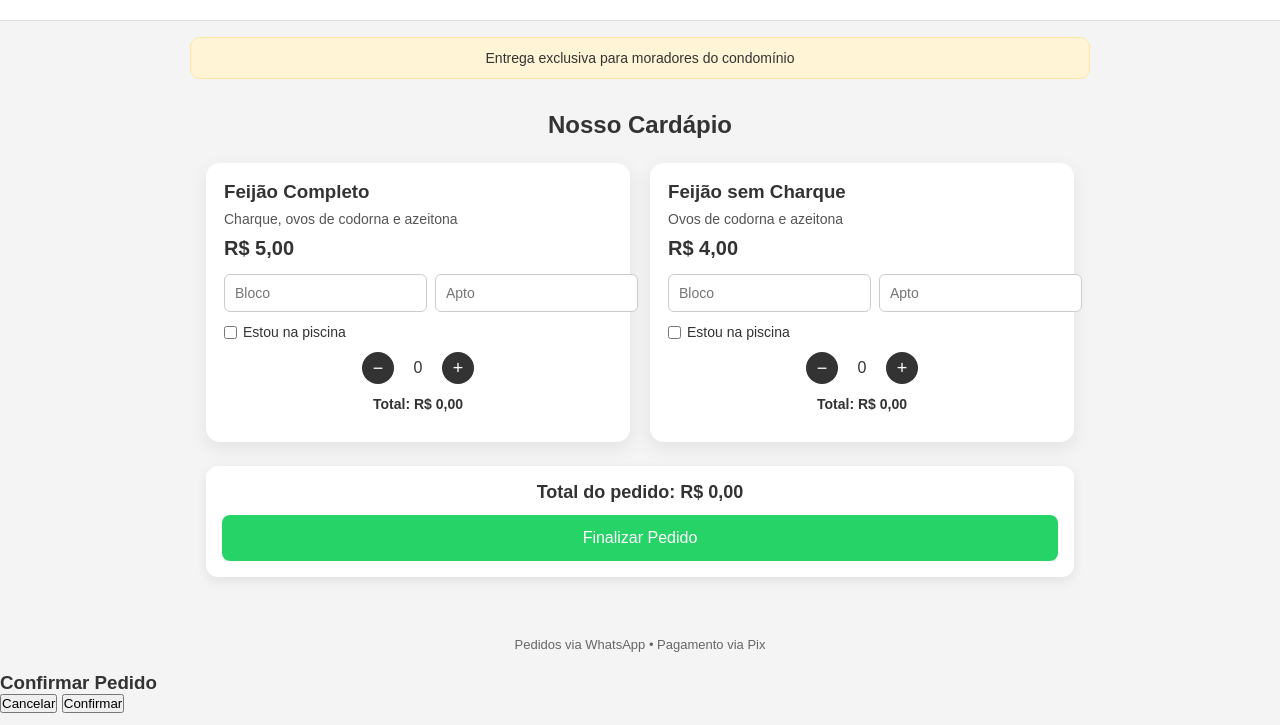
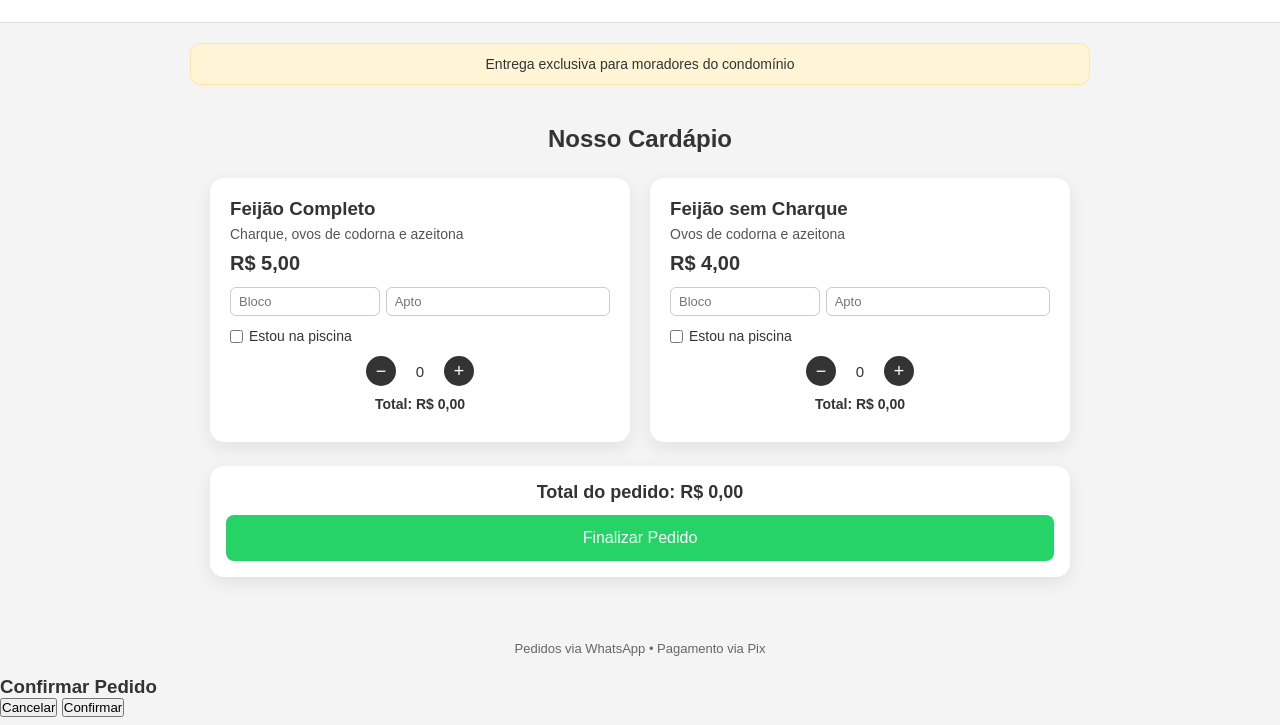
Before and after one commit to brcdev-back/caldinho-da-casa, a plain HTML site: page index.html in a window 1280 px wide. Shown: the part 75-800 px from the top of the page. Drawn offline with Linux system fonts and the light colour scheme; files that its build step writes are made by us from their sources; files whose address does not match are found by name.

Commit message:
Update style.css

```diff
--- a/assets/css/style.css
+++ b/assets/css/style.css
@@ -13,9 +13,9 @@ body {
 
 /* TOPO */
 .topo {
-  background: #ffffff;
+  background: #fff;
   text-align: center;
-  padding: 24px 16px;
+  padding: 25px;
   border-bottom: 1px solid #ddd;
 }
 
@@ -31,7 +31,7 @@ body {
 /* AVISO */
 .aviso {
   max-width: 900px;
-  margin: 16px auto;
+  margin: 20px auto;
   background: #fff4d6;
   border: 1px solid #ffe6a3;
   padding: 12px;
@@ -44,12 +44,12 @@ body {
 .cardapio {
   max-width: 900px;
   margin: auto;
-  padding: 16px;
+  padding: 20px;
 }
 
 .cardapio h2 {
   text-align: center;
-  margin-bottom: 24px;
+  margin-bottom: 25px;
 }
 
 /* PRODUTOS */
@@ -61,17 +61,17 @@ body {
 
 /* CARD */
 .produto {
-  background: #ffffff;
-  padding: 18px;
+  background: #fff;
+  padding: 20px;
   border-radius: 14px;
   box-shadow: 0 6px 18px rgba(0,0,0,0.08);
 }
 
-/* TEXTOS */
 .produto h3 {
-  margin-bottom: 8px;
+  margin-bottom: 6px;
 }
 
+/* TEXTO */
 .descricao {
   font-size: 14px;
   color: #555;
@@ -81,23 +81,32 @@ body {
 .preco {
   font-size: 20px;
   font-weight: bold;
+  margin-bottom: 12px;
   display: block;
-  margin-bottom: 14px;
 }
 
 /* ENDEREÇO */
 .endereco {
   display: flex;
-  gap: 8px;
+  flex-wrap: nowrap;
+  gap: 6px;
   margin-bottom: 12px;
 }
 
 .endereco input {
-  flex: 1;
-  padding: 10px;
+  padding: 6px 8px;
+  font-size: 13px;
   border-radius: 6px;
   border: 1px solid #ccc;
-  font-size: 14px;
+}
+
+/* bloco menor / apto maior */
+.endereco input:first-child {
+  width: 40%;
+}
+
+.endereco input:last-child {
+  width: 60%;
 }
 
 /* PISCINA */
@@ -115,18 +124,18 @@ body {
   justify-content: center;
   align-items: center;
   gap: 14px;
-  margin-bottom: 12px;
+  margin-bottom: 10px;
 }
 
 .quantidade span {
-  font-size: 16px;
   min-width: 20px;
   text-align: center;
+  font-size: 15px;
 }
 
 .quantidade button {
-  width: 32px;
-  height: 32px;
+  width: 30px;
+  height: 30px;
   border-radius: 50%;
   border: none;
   background: #333;
@@ -135,22 +144,22 @@ body {
   cursor: pointer;
 }
 
-/* TOTAL */
+/* TOTAL INDIVIDUAL */
 .total {
+  font-size: 14px;
+  margin-bottom: 10px;
+  font-weight: bold;
   text-align: center;
-  font-size: 14px;
-  margin-bottom: 12px;
-  font-weight: bold;
 }
 
-/* FINALIZAR */
+/* FINALIZAR PEDIDO */
 .finalizar {
   max-width: 900px;
   margin: 24px auto;
-  background: #ffffff;
+  background: #fff;
   padding: 16px;
-  border-radius: 12px;
-  box-shadow: 0 4px 12px rgba(0,0,0,0.08);
+  border-radius: 14px;
+  box-shadow: 0 6px 18px rgba(0,0,0,0.08);
   text-align: center;
 }
 
@@ -166,9 +175,29 @@ body {
   border-radius: 8px;
   border: none;
   background: #25d366;
-  color: #ffffff;
+  color: #fff;
   font-size: 16px;
   cursor: pointer;
+}
+
+/* BOTÕES ANTIGOS (se ainda existir HTML antigo) */
+.pix {
+  width: 100%;
+  padding: 10px;
+  border-radius: 6px;
+  border: 1px solid #ccc;
+  background: #f1f1f1;
+  margin-bottom: 8px;
+}
+
+.whats {
+  width: 100%;
+  padding: 12px;
+  border-radius: 6px;
+  border: none;
+  background: #25d366;
+  color: #fff;
+  font-size: 15px;
 }
 
 /* RODAPÉ */
@@ -179,13 +208,17 @@ body {
   padding: 20px;
 }
 
-/* MOBILE */
+/* MOBILE FINO */
 @media (max-width: 480px) {
-  .endereco {
-    gap: 6px;
+  .cardapio {
+    padding: 16px;
   }
 
   .produto {
     padding: 16px;
   }
+
+  .endereco {
+    gap: 4px;
+  }
 }
```
